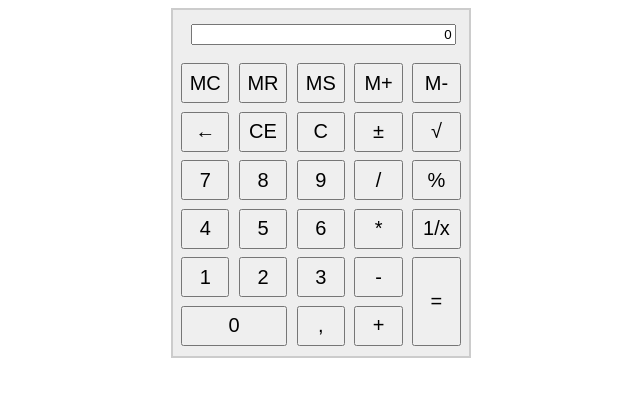
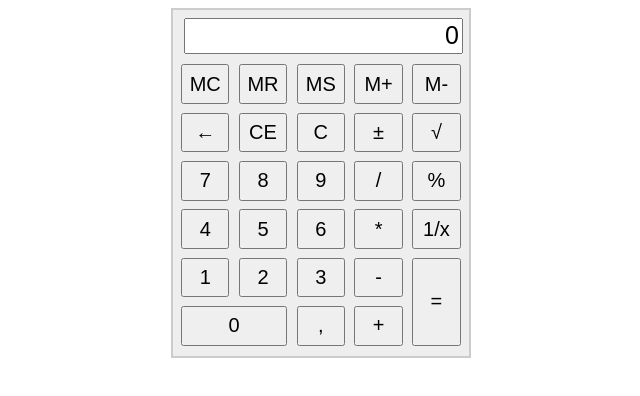
Before and after one commit to javadev/calculator, a plain HTML site: page src/main/js/index.html in a window 1280 px wide. Shown: the whole page, without its empty margins (319-959 px from the left). Drawn offline with Linux system fonts and the light colour scheme.

Commit message:
Improved css

```diff
--- a/src/main/js/calc.css
+++ b/src/main/js/calc.css
@@ -18,8 +18,10 @@
 }
 .calc_result
 {
-        width:90%;
-        text-align:right;
+        width: 95%;
+        text-align: right;
+        height: 30px;
+        font-size: 25px;
 }
 .calc_td_calculs
 {
```
